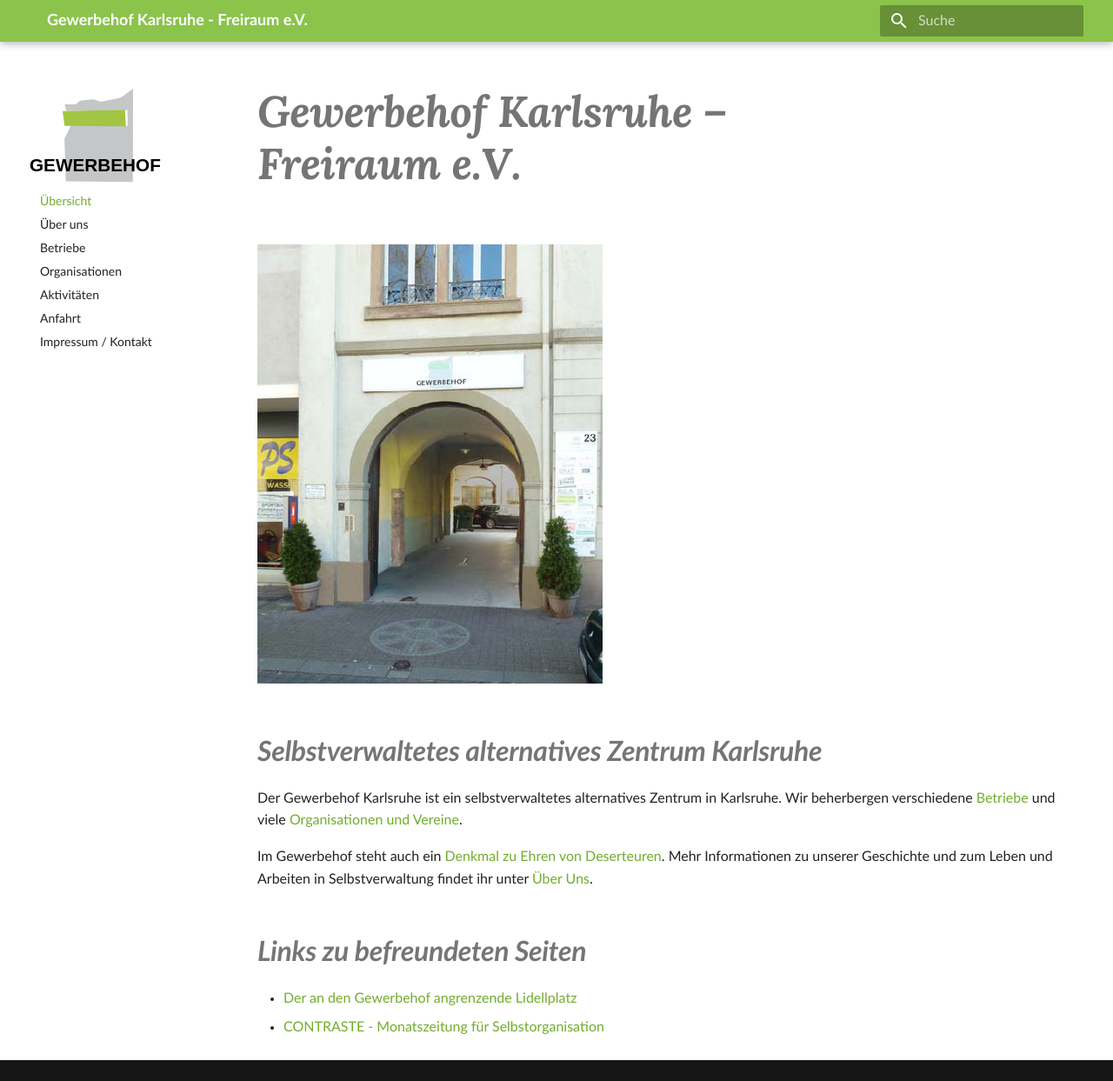
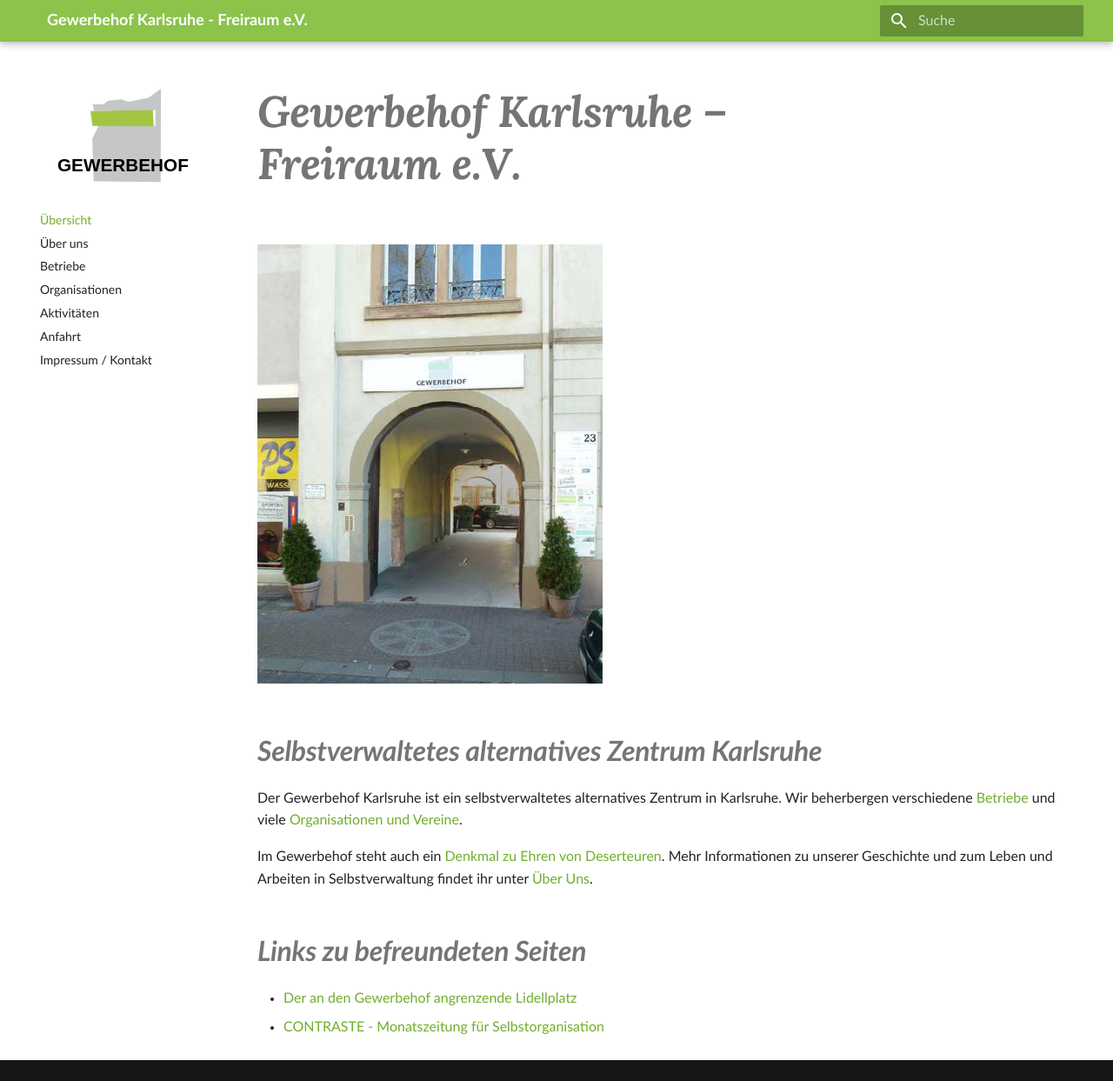
Before and after one commit to entropia/gewerbehof-webseite, an MkDocs documentation site: the page built from docs/index.md, in a window 1280 px wide and 1243 px high. Shown: the whole window at 87% size. Built offline with MkDocs 1.6.1 and Material for MkDocs 9.7.7, drawn with Linux system fonts in a browser that asks for light colours; comment, search, counter and statistics services are not loaded.

Commit message:
improve logo positioning

```diff
--- a/docs/css/extra.css
+++ b/docs/css/extra.css
@@ -35,6 +35,9 @@ blockquote {
 
 .md-sidebar__inner::before {
   content: url('../img/logo.svg');
+  display: block;
+  margin-bottom: 30px;
+  text-align: center;
 }
 
 @font-face {
```
